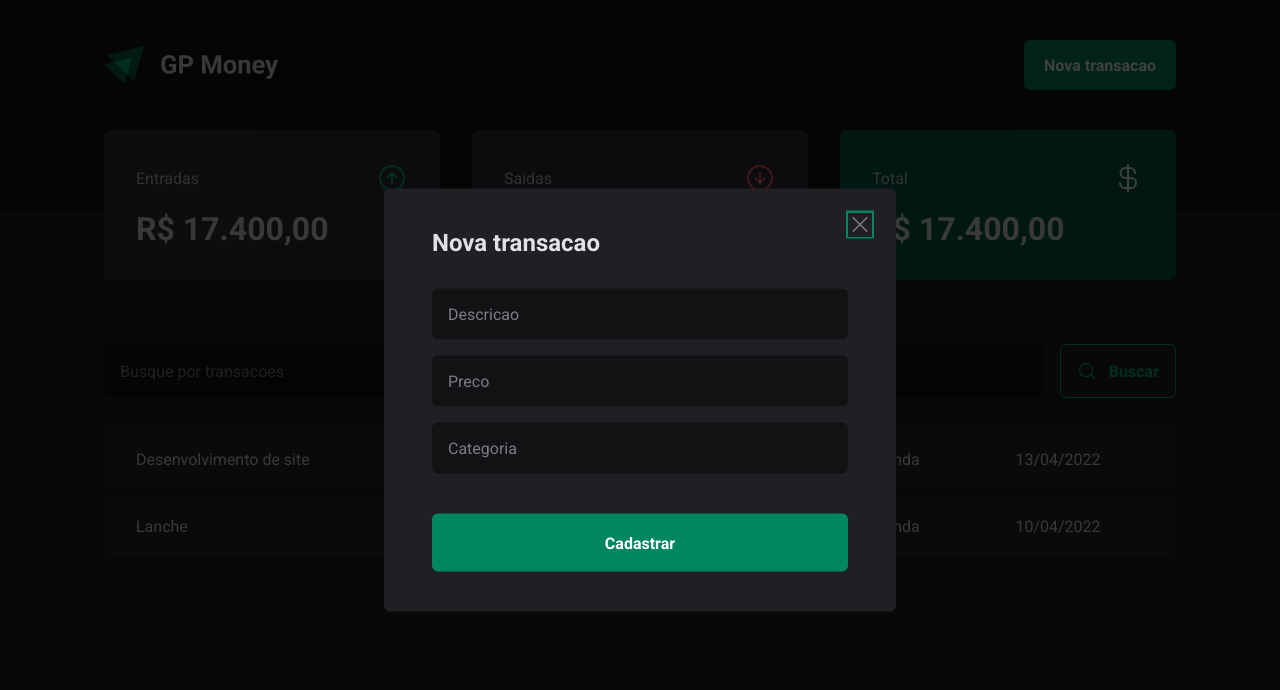
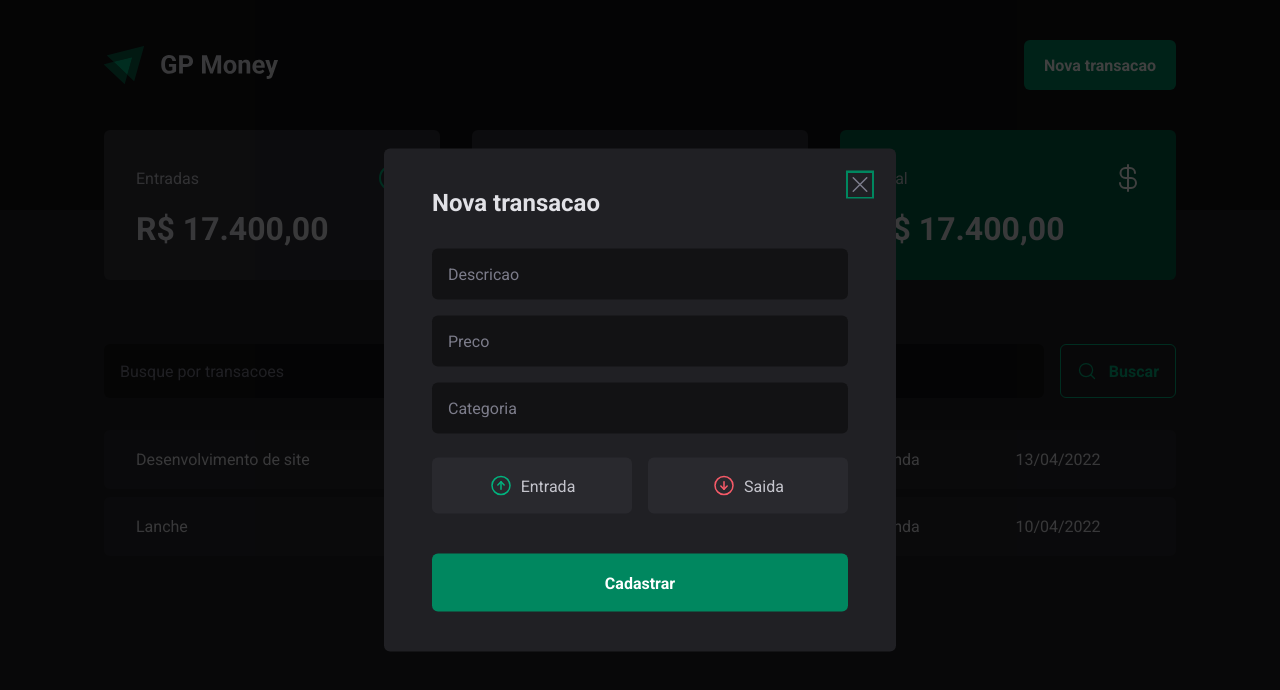
Before and after one commit to gregory6z/gp-money-2.0, a React (Vite) app: page / in a window 1280 px wide. Both pictures are taken after a click on the button "Nova transacao". Shown: the top 690 px of the page. Built offline with nearby package versions, Linux system fonts and the light colour scheme.

Commit message:
Add Transaction Modal Buttons ✔️

```diff
--- a/package.json
+++ b/package.json
@@ -10,6 +10,7 @@
   },
   "dependencies": {
     "@radix-ui/react-dialog": "^1.0.0",
+    "@radix-ui/react-radio-group": "^1.0.0",
     "phosphor-react": "^1.4.1",
     "react": "^18.2.0",
     "react-dom": "^18.2.0",
--- a/src/components/NewTransactionModal/index.tsx
+++ b/src/components/NewTransactionModal/index.tsx
@@ -1,6 +1,13 @@
 import * as Dialog from "@radix-ui/react-dialog";
-import { X } from "phosphor-react";
-import { CloseButton, Content, Overlay } from "./styles";
+import { ArrowCircleDown, ArrowCircleUp, X } from "phosphor-react";
+import * as RadioGroup from "@radix-ui/react-radio-group";
+import {
+  CloseButton,
+  Content,
+  Overlay,
+  TransactionType,
+  TransactionTypeButton,
+} from "./styles";
 
 export function NewTransactionModal() {
   return (
@@ -17,6 +24,18 @@ export function NewTransactionModal() {
           <input type="number" placeholder="Preco" required />
           <input type="text" placeholder="Categoria" required />
 
+          <TransactionType>
+            <TransactionTypeButton value="income" variant="income">
+              <ArrowCircleUp size={24} />
+              Entrada
+            </TransactionTypeButton>
+
+            <TransactionTypeButton value="outcome" variant="outcome">
+              <ArrowCircleDown size={24} />
+              Saida
+            </TransactionTypeButton>
+          </TransactionType>
+
           <button type="submit">Cadastrar</button>
         </form>
       </Content>
--- a/src/components/NewTransactionModal/styles.ts
+++ b/src/components/NewTransactionModal/styles.ts
@@ -1,5 +1,6 @@
 import styled from "styled-components";
 import * as Dialog from "@radix-ui/react-dialog";
+import * as RadioGroup from "@radix-ui/react-radio-group";
 
 export const Overlay = styled(Dialog.Overlay)`
   position: fixed;
@@ -37,6 +38,10 @@ export const Content = styled(Dialog.Content)`
       &::placeholder {
         color: ${(props) => props.theme["gray-500"]};
       }
+
+      &[type="number"]::-webkit-inner-spin-button {
+        -webkit-appearance: none;
+      }
     }
     button[type="submit"] {
       height: 58px;
@@ -67,3 +72,50 @@ export const CloseButton = styled(Dialog.Close)`
   cursor: pointer;
   color: ${(props) => props.theme["gray-500"]};
 `;
+
+export const TransactionType = styled(RadioGroup.Root)`
+  display: grid;
+  grid-template-columns: repeat(2, 1fr);
+  gap: 1rem;
+  margin-top: 0.5rem;
+`;
+
+interface TransactionTypeButtonProps {
+  variant: "income" | "outcome";
+}
+
+export const TransactionTypeButton = styled(
+  RadioGroup.Item
+)<TransactionTypeButtonProps>`
+  background: ${(props) => props.theme["gray-700"]};
+  padding: 1rem;
+  display: flex;
+  align-items: center;
+  justify-content: center;
+  gap: 0.5rem;
+  border-radius: 6px;
+  cursor: pointer;
+  border: 0;
+  color: ${(props) => props.theme["gray-300"]};
+
+  svg {
+    color: ${(props) =>
+      props.variant === "income"
+        ? props.theme["green-300"]
+        : props.theme["red-300"]};
+  }
+  &[data-state="checked"] {
+    color: ${(props) => props.theme.white};
+    background: ${(props) =>
+      props.variant === "income"
+        ? props.theme["green-500"]
+        : props.theme["red-500"]};
+    svg {
+      color: ${(props) => props.theme.white};
+    }
+  }
+  &[data-state="unchecked"]:hover {
+    background: ${(props) => [props.theme["gray-600"]]};
+    transition: 0.2s;
+  }
+`;
```
Also changed, not shown: 1 other file (tests, documents, lock files or other folders).
